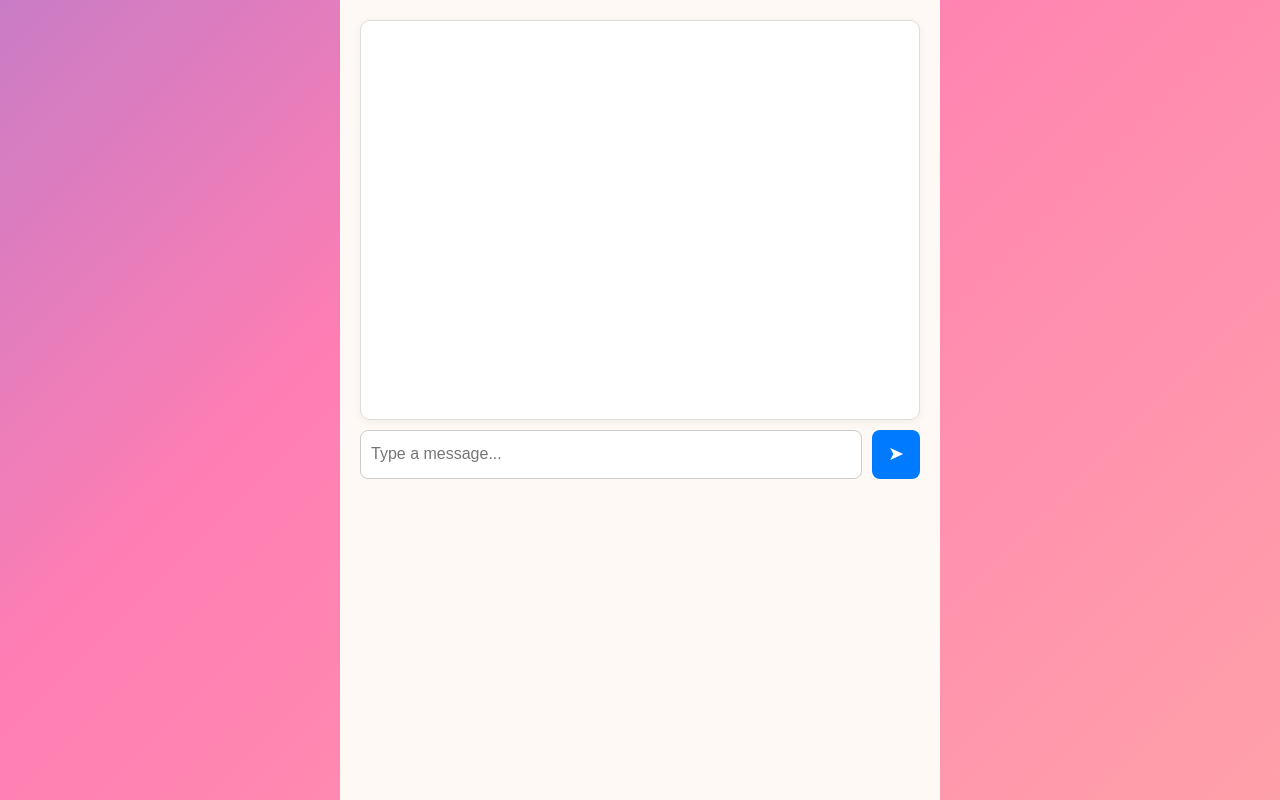
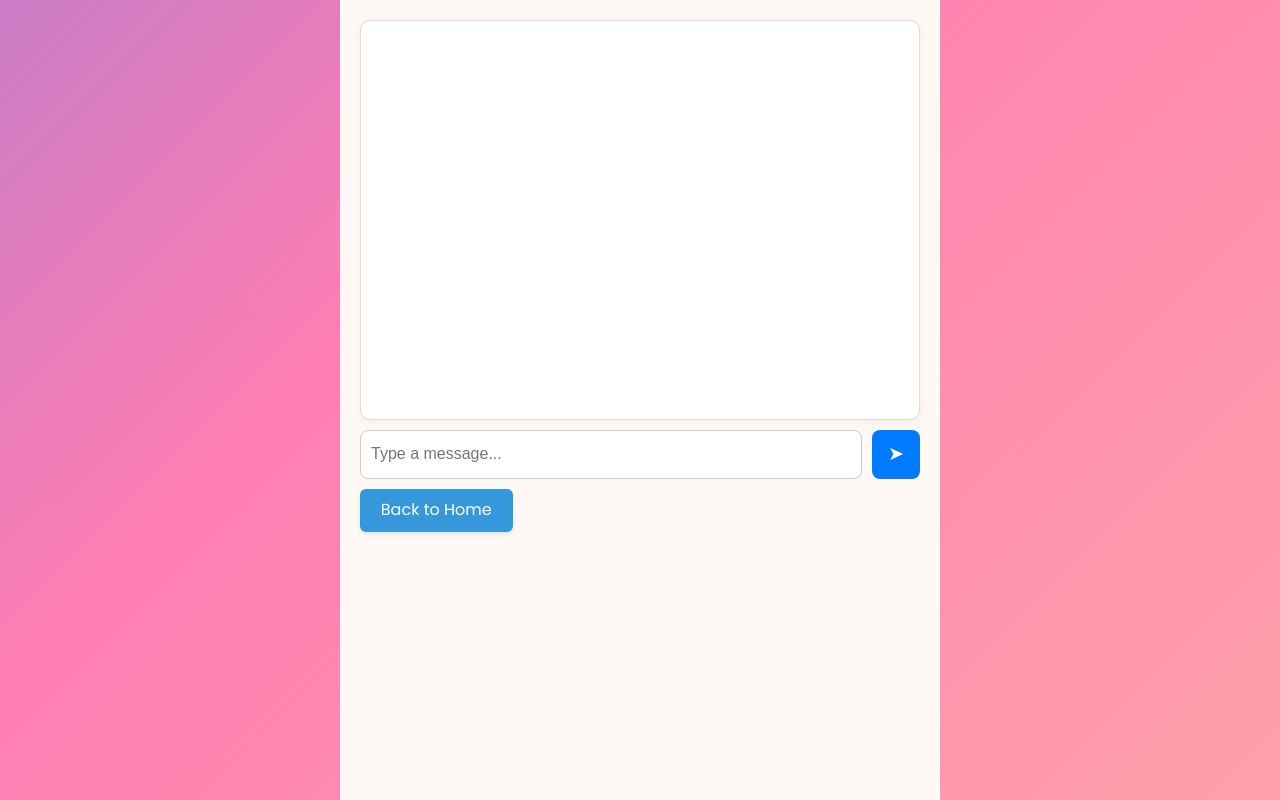
Before and after one commit to FarazPir/hackai-project-2025, a React (Create React App) app: page /chat in a window 1280 px wide. Built offline with nearby package versions, Linux system fonts and the light colour scheme.

Commit message:
added back button to chat

```diff
--- a/src/ChatUI.jsx
+++ b/src/ChatUI.jsx
@@ -1,5 +1,6 @@
 import React, { useState } from 'react';
-
+import "./assets/css/bootstrap.min.css";
+import "./assets/css/styles.css"; //
 
 function ChatUI() {
   const [messages, setMessages] = useState([]);
@@ -64,6 +65,10 @@ function ChatUI() {
         />
         <button onClick={sendMessage} style={styles.iconButton}>➤</button>
       </div>
+
+      <button class="modern-button" onClick={() => window.history.back()} style={{ marginTop: '10px' }}>
+        Back to Home
+      </button>
     </div>
   );
 }
```
